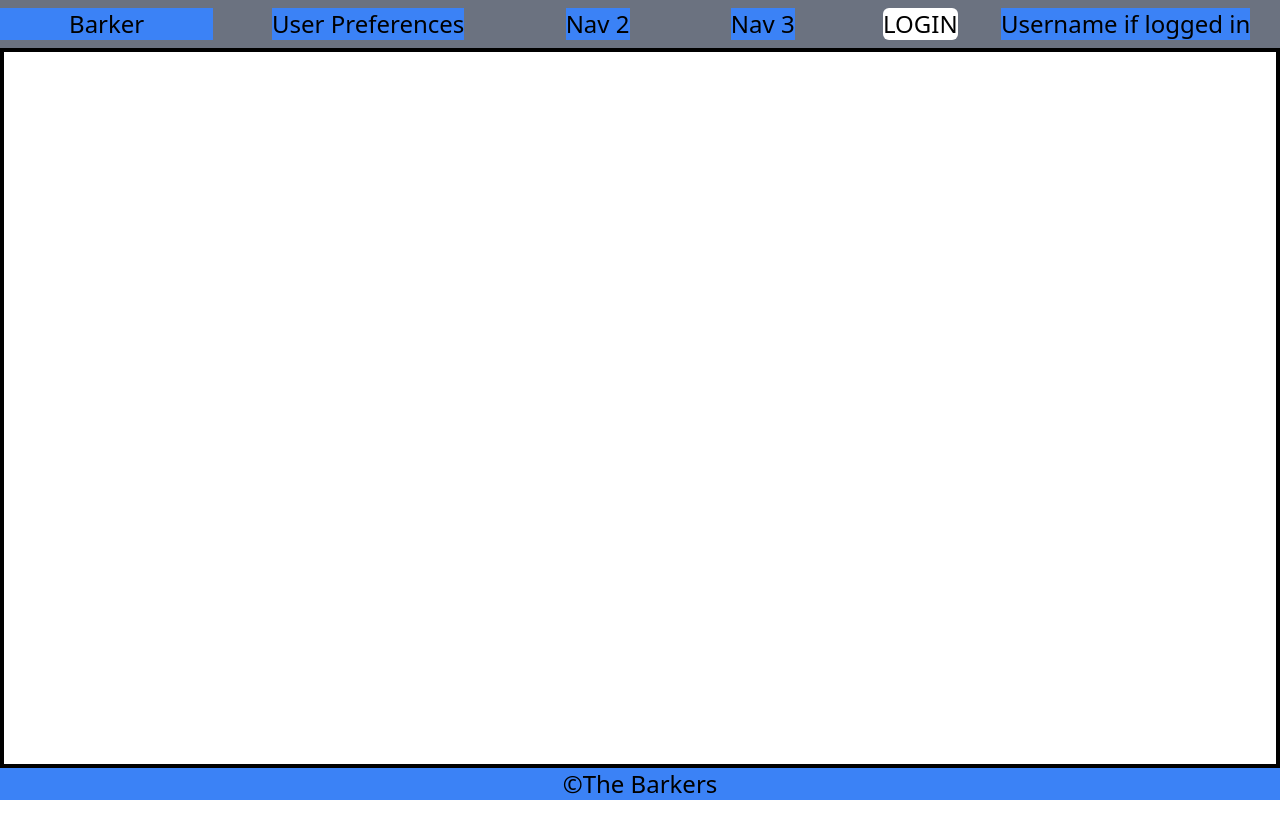
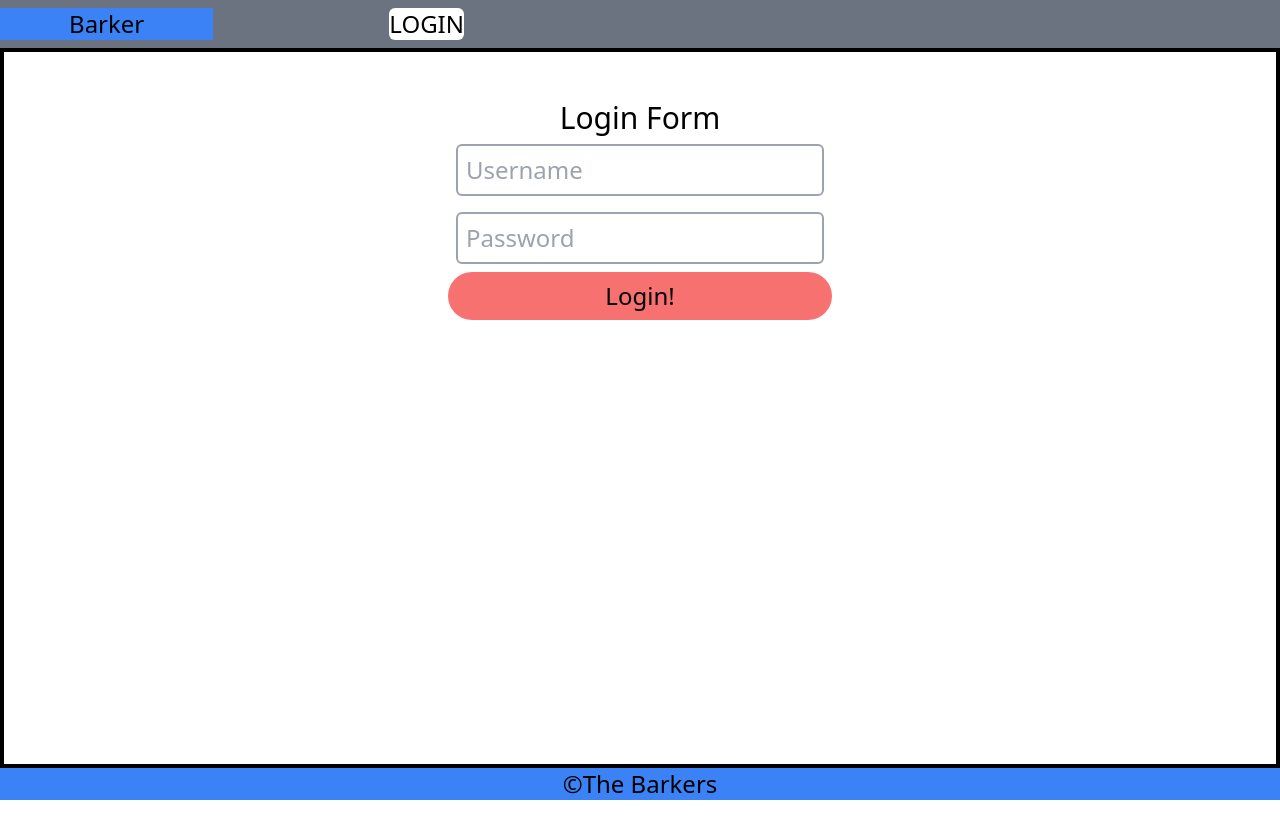
Before and after one commit to 2011JavaReact/BarkerFrontEnd, a React (Create React App) app: page /login in a window 1280 px wide. Shown: the top 838 px of the page. Before the commit the page ends 808 px from the top, so only its background shows below. Built offline with nearby package versions, Linux system fonts and the light colour scheme.

Commit message:
Changed navbar and login

```diff
--- a/src/App.tsx
+++ b/src/App.tsx
@@ -2,28 +2,64 @@ import React from "react";
 import logo from "./logo.svg";
 import "./App.css";
 import {
+  BrowserRouter,
   BrowserRouter as Router,
+  Redirect,
   Route,
   RouteComponentProps,
   Switch,
+  useHistory
 } from "react-router-dom";
 import NavBarContainer from "./containers/NavBarContainer";
 import Home from "./components/Home";
 import FooterContainer from "./containers/FooterContainer";
 import NewUserForm from "./components/user/NewUserForm";
 import UserPreferences from "./components/user/UserPreferences";
+import { stringify } from "postcss";
+import LoginForm from "./components/LoginForm";
 
-class App extends React.Component {
+interface IProps{}
+
+interface IState{
+  username: string,
+  id: number
+}
+
+
+class App extends React.Component<IProps, IState> {
+  constructor(props: IProps) {
+    super(props);
+    this.state = {
+      username: "none",
+      id: -1
+    };
+  }
+
+  onLogin(newName: string, newId: number)
+  {
+    this.setState({username: newName, id: newId});
+  }
+
+  onLogout()
+  {
+    this.setState({username: "none", id: -1});
+  }
+
   render() {
     return (
       <Router>
         <div className="App mx-auto text-2xl">
           <nav className="fixed inset-x-0 top-0 h-12 bg-gray-500">
-            <NavBarContainer />
+            <NavBarContainer
+              user={this.state.username}
+              onLogout = {this.onLogout.bind(this)}
+            ></NavBarContainer>
           </nav>
           <div className="main-container mt-12 mb-10 border-solid border-4 border-black">
             <Route exact path="/" component={Home} />
             <Route exact path="/users/new" component={NewUserForm} />
+            <Route exact path="/login"   render={(routerProps) => <LoginForm {...routerProps} onLogin = {this.onLogin.bind(this)} /> }  />
+            {/* <Route exact path="/logout"   render={(routerProps) => <LoginForm {...routerProps} onLogin = {this.onLogin.bind(this)} /> }  /> */}
             <Route
               exact
               path="/users/preferences"
--- /dev/null
+++ b/src/components/LoginForm.tsx
@@ -0,0 +1,90 @@
+import React, { ReactPropTypes } from "react";
+import { Redirect, RouteComponentProps, Link } from "react-router-dom";
+import Axios from "axios";
+
+interface IProps{
+    onLogin: (newName: string, id: number) => void
+}
+
+export default class LoginForm extends React.Component<IProps> {
+    constructor(props: IProps) {
+        super(props);
+      }
+
+      state = {
+          redirect: false,
+          user: {
+            userName: "",
+            password: "",
+          },
+      }
+
+  handleChange = (
+    event: React.ChangeEvent<HTMLInputElement>
+  ): void | undefined => {
+    const newUser: any = { ...this.state.user };
+    newUser[event.target.name] = event.target.value;
+
+    this.setState({ user: newUser });
+  };
+
+  //Change this to Login in. Needs error if login unsuccessful
+  //And redirect with this state if successful
+  handleSubmit = (event: React.FormEvent<HTMLElement>): void => {
+    event.preventDefault();
+    console.log(this.state);
+    // Axios.post("http://localhost:8080/users", this.state.user).then((resp) => {
+    //   console.log(resp.data);
+    //   this.setState({ userId: resp.data.id, redirect: true });
+    // });
+    this.setState({redirect: true });
+    this.props.onLogin(this.state.user.userName, 1);
+  };
+
+  render(): React.ReactNode {
+    if (this.state.redirect) {
+      return (
+        <Redirect
+          to={{
+            pathname: "/",
+          }}
+        />
+      );
+    } else {
+      return (
+
+        <div className="flex h-screen justify-center">
+          <div className="m-12 w-30% ">
+            <div className="text-3xl">Login Form</div>
+            <form className="flex flex-col" onSubmit={this.handleSubmit}>
+              <input
+                className="m-2 p-2 rounded-md border-solid border-2 border-gray-400 text-left"
+                type="text"
+                ref="username"
+                name="userName"
+                placeholder="Username"
+                onChange={this.handleChange}
+                value={this.state.user.userName}
+              ></input>
+              <input
+                className="m-2 p-2 rounded-md border-solid border-2 border-gray-400 text-left"
+                type="password"
+                id="password"
+                name="password"
+                placeholder="Password"
+                onChange={this.handleChange}
+                value={this.state.user.password}
+              ></input>
+              <button
+                className="text-2xl rounded-full py-2 px-2 bg-red-400"
+                type="submit"
+              >
+                Login!
+              </button>
+            </form>
+          </div>
+        </div>
+      );
+    }
+  }
+}
--- a/src/containers/NavBarContainer.tsx
+++ b/src/containers/NavBarContainer.tsx
@@ -1,8 +1,33 @@
 import React from "react";
 import { NavLink } from "react-router-dom";
 
-export default class NavBarContainer extends React.Component {
-  render(): React.ReactNode {
+interface IProps{
+  user: string;
+  onLogout: () => void
+  //changeLogin: (newName: string) => void;
+}
+
+export default class NavBarContainer extends React.Component<IProps> {
+    constructor(props: IProps) {
+      super(props);
+      this.state = {
+        user: props.user
+      };
+    }
+
+    changeLogin(newName: string)
+    {
+      this.setState({user: newName});
+    }
+
+    render(){
+
+    //Three Conditions.
+    //1. Not logged in.
+    //2. Logged in as User.
+    //3. Logged in as Shelter.
+      if(this.props.user == "User")
+      {
         return (
           <div className="grid grid-cols-6 items-center h-full">
             <NavLink to="/">
@@ -12,14 +37,51 @@ export default class NavBarContainer extends React.Component {
               <NavLink to="/users/preferences">
                 <div className="bg-blue-500">User Preferences</div>
               </NavLink>
-          <div className="bg-blue-500">Nav 2</div>
-          <div className="bg-blue-500">Nav 3</div>
+              <div className="bg-blue-500">Swipe/NI</div>
+              <div className="bg-blue-500">Liked Dogs/NI</div>
             </div>
             <div className="col-span-2 flex flex-row justify-around p-2">
+              <div className="bg-blue-500">{this.props.user}</div>
+            <NavLink to="/">
+            <button className="rounded-md bg-white" onClick={this.props.onLogout}>LOGOUT/NI</button>
+            </NavLink>
+            </div>
+          </div>
+          );
+      }
+      else if(this.props.user == "Shelter"){
+        return (
+          <div className="grid grid-cols-6 items-center h-full">
+          <NavLink to="/">
+            <div className="bg-blue-500">Barker</div>
+          </NavLink>
+          <div className="col-span-3 flex flex-row justify-around p-2">
+            <div className="bg-blue-500">My Dogs/NI</div>
+            <div className="bg-blue-500">Add Dog/NI</div>
+          </div>
+          <div className="col-span-2 flex flex-row justify-around p-2">
+            <div className="bg-blue-500">{this.props.user}</div>
+            <NavLink to="/">
+            <button className="rounded-md bg-white" onClick={this.props.onLogout}>LOGOUT/NI</button>
+            </NavLink>
+          </div>
+        </div>
+            );
+        }
+        else
+        {
+          return(
+            <div className="grid grid-cols-6 items-center h-full">
+              <NavLink to="/">
+                <div className="bg-blue-500">Barker</div>
+              </NavLink>
+              <div className="col-span-2 flex flex-row justify-around p-2">
+              <NavLink to="/login">
               <button className="rounded-md bg-white">LOGIN</button>
-          <div className="bg-blue-500">Username if logged in</div>
+              </NavLink>
             </div>
             </div>
           );
         }
     }
+  }
```
Also changed, not shown: 1 other file (tests, documents, lock files or other folders). Lines whose indentation alone changed are shown as unchanged.
